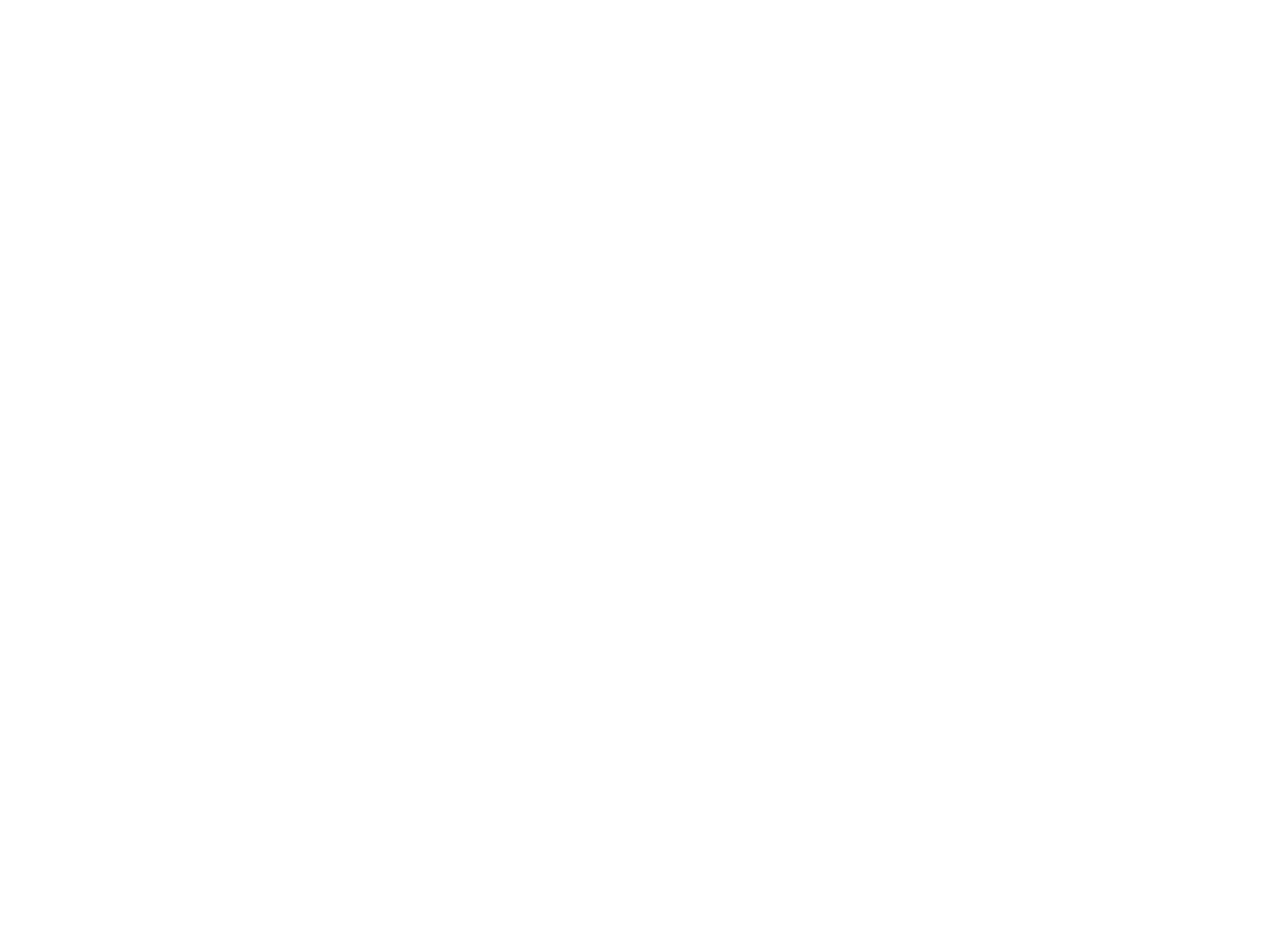
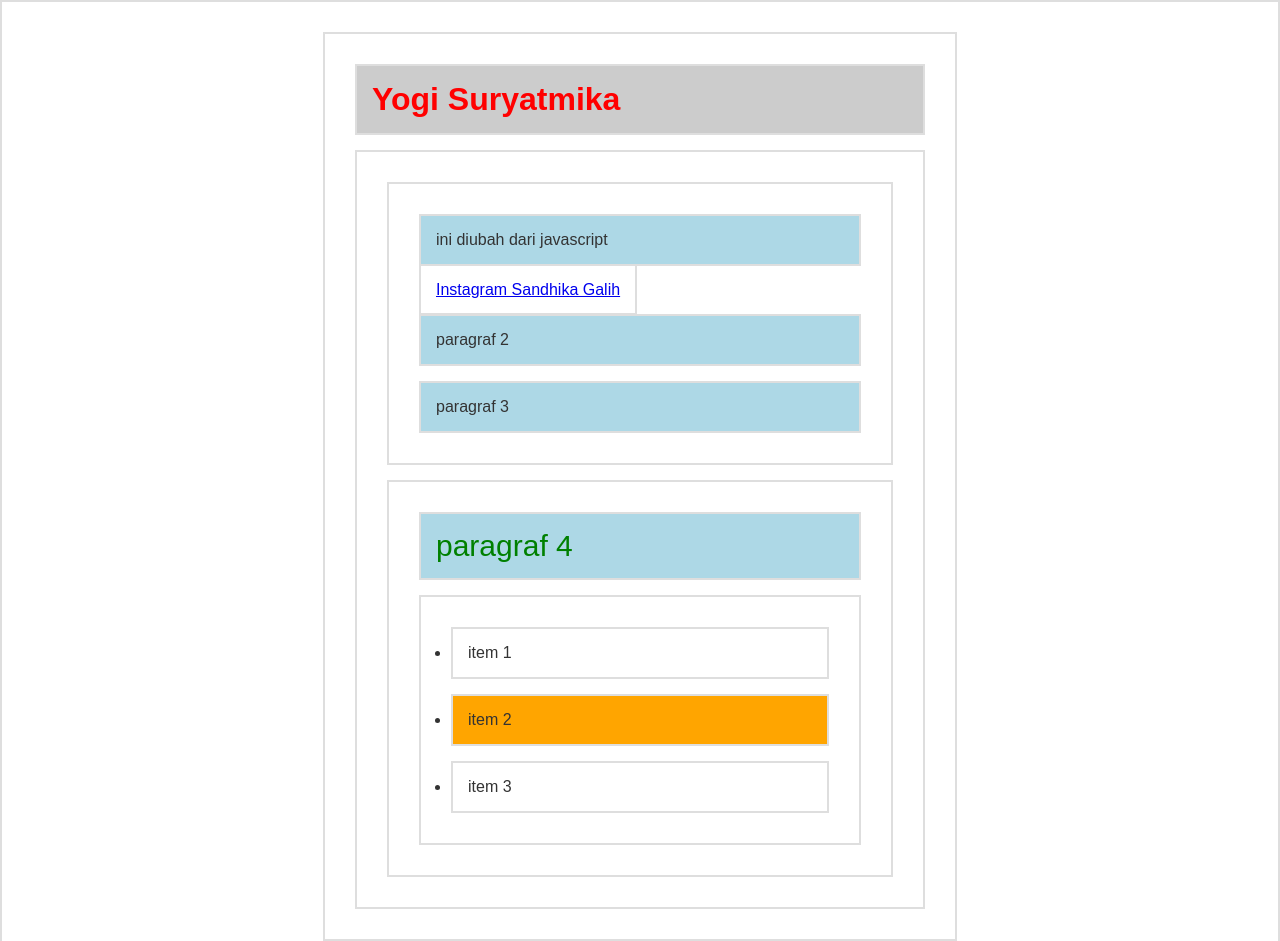
Before and after one commit to yogiksuryatmika19/JS-DOM-Color-Slider, a plain HTML site: page index.html in a window 1280 px wide. Shown: the top 941 px of the page. Before the commit the page ends 800 px from the top, so only its background shows below. Drawn offline with Linux system fonts and the light colour scheme.

Commit message:
belajar dom

```diff
--- a/index.html
+++ b/index.html
@@ -2,11 +2,49 @@
 <html lang="en">
   <head>
     <meta charset="UTF-8" />
-    <meta
-      name="viewport"
-      content="width=device-width, initial-scale=1.0" />
-    <title>Document</title>
+    <title>Dom Selection</title>
+    <style>
+      * {
+        border: 2px solid #dedede;
+        padding: 15px;
+        margin: 15px;
+      }
+
+      html {
+        margin: 0;
+        padding: 0;
+      }
+
+      body {
+        max-width: 600px;
+        margin: 30px auto;
+        font-family: sans-serif;
+        color: #333;
+      }
+    </style>
   </head>
-  <body></body>
-  <script src="script.js"></script>
+
+  <body>
+    <h1 id="judul">Hello World</h1>
+    <div id="container">
+      <section id="a">
+        <p class="p1">paragraf 1</p>
+        <a href="http://instagram.com/sandhikagalih"
+          >Instagram Sandhika Galih</a
+        >
+        <p class="p2">paragraf 2</p>
+        <p class="p3">paragraf 3</p>
+      </section>
+      <section id="b">
+        <p>paragraf 4</p>
+        <ul>
+          <li>item 1</li>
+          <li>item 2</li>
+          <li>item 3</li>
+        </ul>
+      </section>
+    </div>
+
+    <script src="script.js"></script>
+  </body>
 </html>
--- a/script.js
+++ b/script.js
@@ -1,13 +1,24 @@
-// constructor function
-function Player(nama)
-{
-    this.nama = nama;
-    this.energy = 100;
-    this.heal = (amount) =>
-    {
-        this.energy += amount;
-        return `penambahan energy sebesar ${amount}. Total Energy = ${this.heal}`;
-    };
+let judul = document.getElementById("judul");
+judul.style.color = "red";
+judul.style.backgroundColor = "#ccc";
+judul.innerHTML = "Yogi Suryatmika";
+
+const p = document.getElementsByTagName("p");
+for (let i = 0; i < p.length; i++) {
+  p[i].style.backgroundColor = "lightblue";
 }
 
-player1 = new Player("player1");
+// class
+const p1 = document.getElementsByClassName("p1");
+p1[0].innerHTML = "ini diubah dari javascript";
+
+// querySelector
+const p4 = document.querySelector("#b p");
+p4.style.color = "green";
+p4.style.fontSize = "30px";
+
+const li2 = document.querySelector(
+  "section#b ul li:nth-child(2)"
+);
+
+li2.style.backgroundColor = "orange";
```
Also changed, not shown: 1 other file.
